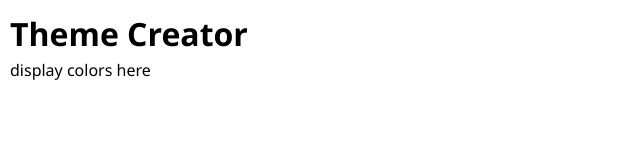
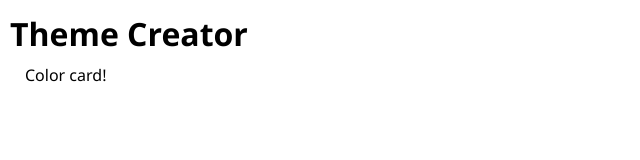
Before and after one commit to Austin7V/Recap-project-4, a React (Vite) app: page / in a window 1280 px wide. Shown: the top 160 px of the page, without its empty margins (0-640 px from the left). Built offline with nearby package versions, Linux system fonts and the light colour scheme.

Commit message:
fix: render basic Color component

```diff
--- a/src/App.jsx
+++ b/src/App.jsx
@@ -6,7 +6,7 @@ function App() {
   return (
     <>
       <h1>Theme Creator</h1>
-      display colors here
+      <Color />
     </>
   );
 }
--- a/src/Components/Color/Color.jsx
+++ b/src/Components/Color/Color.jsx
@@ -1,5 +1,9 @@
 import "./Color.css";
 
 export default function Color({ color }) {
-  return null;
+  return (
+    <div className="color-card">
+      <p>Color card!</p>
+    </div>
+  );
 }
```
